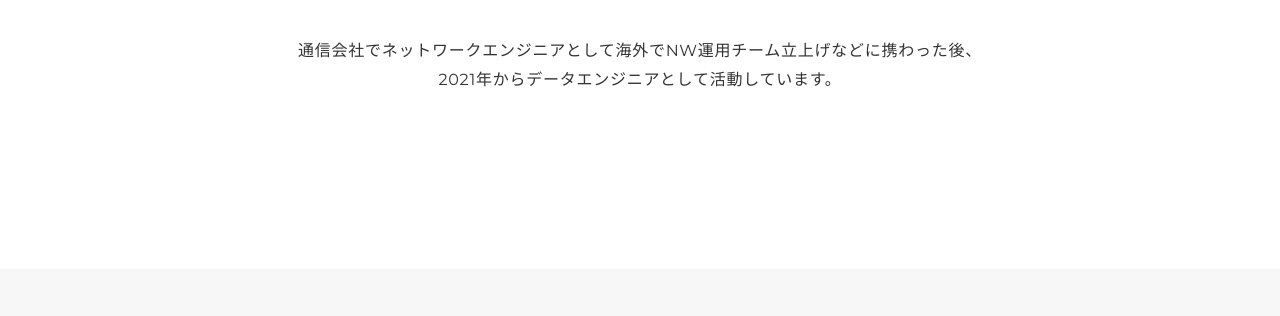
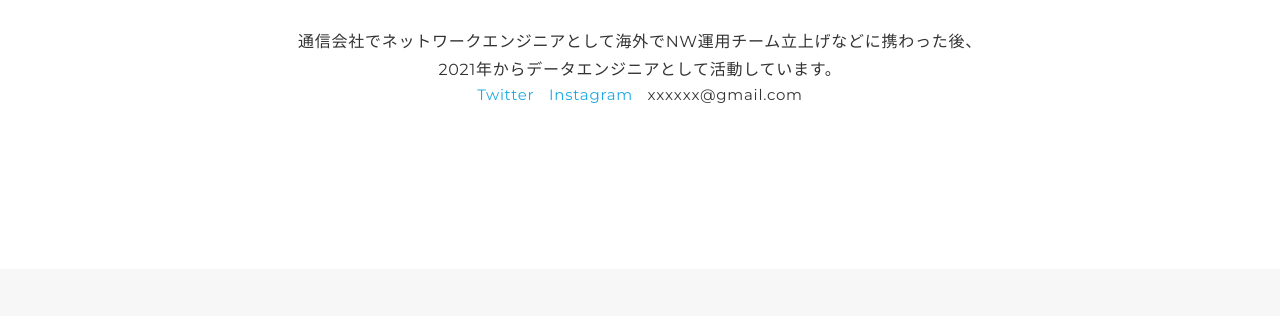
Before and after one commit to Atsushi141/portfolio, a plain HTML site: page index.html in a window 1280 px wide. Shown: the part 484-800 px from the top of the page. Drawn offline with nearby package versions, Linux system fonts and the light colour scheme.

Commit message:
index.html修正

```diff
--- a/index.html
+++ b/index.html
@@ -54,6 +54,11 @@
             通信会社でネットワークエンジニアとして海外でNW運用チーム立上げなどに携わった後、 <br>
             2021年からデータエンジニアとして活動しています。<br>
           </p>
+          <div class="contact-list">
+            <a class="contact-item" href="https://twitter.com/" target="_blank" rel="noopener">Twitter</a>
+            <a class="contact-item" href="https://www.instagram.com/" target="_blank" rel="noopener">Instagram</a>
+            <span class="contact-item">xxxxxx@gmail.com</span>
+          </div>
         </div>
       </div>
       <!-- /mv -->
```
